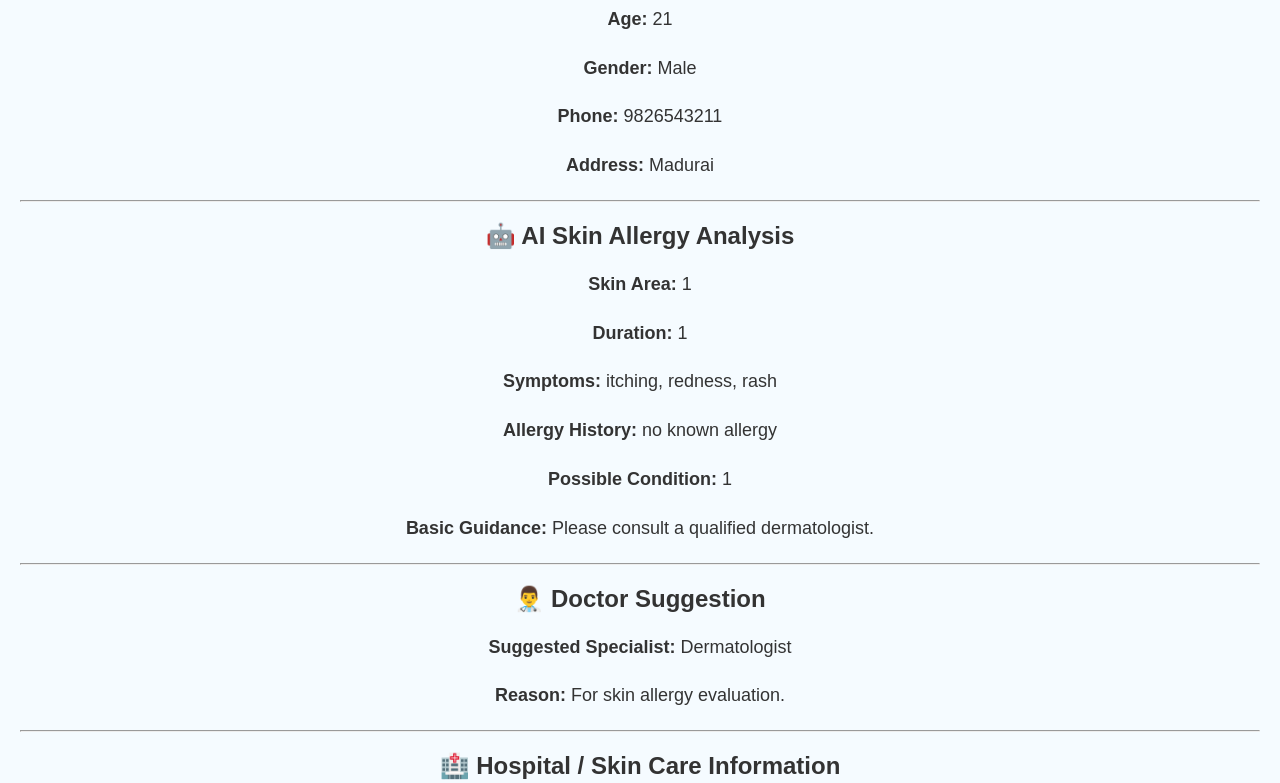
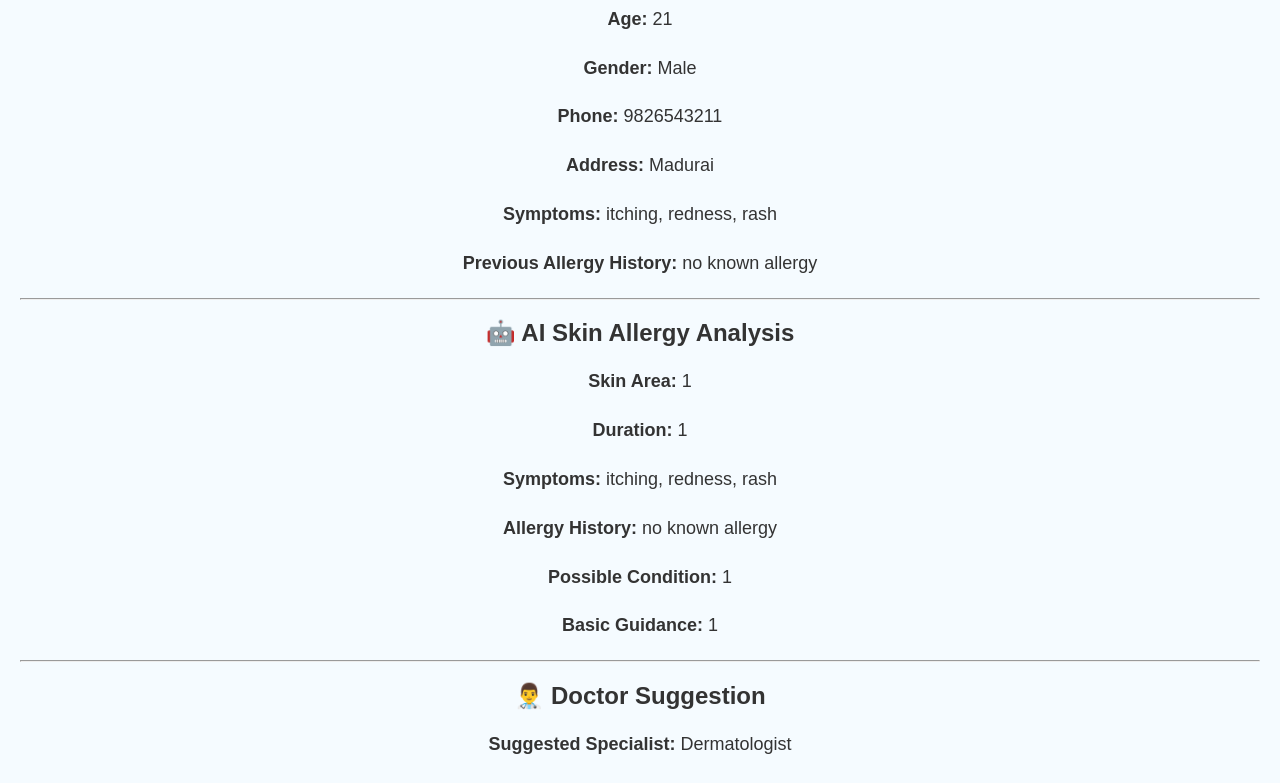
Before and after one commit to Manoj-project-26/Skin-Allergy-Management-System, a Flask app: page /report in a window 1280 px wide. Shown: the part 356-1139 px from the top of the page. Run offline with Flask 3, Linux system fonts and the light colour scheme; a user stored in the database is signed in; data comes from the database, SQL or seed files in the repository.

Commit message:
Update website modules and report

```diff
--- a/app.py
+++ b/app.py
@@ -176,11 +176,11 @@
         else:
             condition = "Unclassified Skin Symptoms"
             guidance = "Please consult a qualified healthcare professional for proper evaluation."
-            session["skin_area"] = skin_area
-            session["duration"] = duration
-            session["condition"] = condition
-            session["guidance"] = guidance
 
+        session["skin_area"] = skin_area
+        session["duration"] = duration
+        session["condition"] = condition
+        session["guidance"] = guidance
         return f"""
         <h1>🤖 AI Skin Allergy Analysis</h1>
 
@@ -340,27 +340,33 @@
         gender = "-"
         phone = "-"
         address = "-"
-        symptoms = "-"
-        allergy_history = "-"
+        symptoms = "No symptoms recorded"
+        allergy_history = "No allergy history recorded"
 
     return render_template(
         "report.html",
+
         patient_name=patient_name,
         age=age,
         gender=gender,
         phone=phone,
         address=address,
+
         symptoms=symptoms,
         allergy_history=allergy_history,
+
         skin_area=session.get("skin_area", "-"),
         duration=session.get("duration", "-"),
         condition=session.get("condition", "-"),
+        guidance=session.get(
+            "guidance",
+            "Please consult a qualified dermatologist."
+        ),
 
-
-        guidance="Please consult a qualified dermatologist.",
         doctor="Dermatologist",
         reason="For skin allergy evaluation.",
         location="Madurai",
+
         hospitals=[
             "Government Rajaji Hospital - Dermatology Department",
             "AIIMS Madurai - Department of Dermatology",
--- a/templates/home.html
+++ b/templates/home.html
@@ -37,8 +37,8 @@
             skin allergy related information and healthcare services.
         </p>
 
-        <a href="#" class="btn">Get Started</a>
-        <a href="#" class="btn">Login</a>
+        <a href="/register" class="btn">Get Started</a>
+        <a href="/login" class="btn">Login</a>
 
     </section>
 
--- a/templates/register.html
+++ b/templates/register.html
@@ -49,7 +49,7 @@
 
         <p>
             Already have an account?
-            <a href="#">Login</a>
+            <a href="/login">Login</a>
         </p>
 
     </div>
--- a/templates/report.html
+++ b/templates/report.html
@@ -27,6 +27,8 @@
         <p><b>Gender:</b> {{ gender }}</p>
         <p><b>Phone:</b> {{ phone }}</p>
         <p><b>Address:</b> {{ address }}</p>
+        <p><b>Symptoms:</b> {{ symptoms }}</p>
+        <p><b>Previous Allergy History:</b> {{ allergy_history }}</p>
 
         <hr>
 
@@ -36,7 +38,6 @@
         <p><b>Duration:</b> {{ duration }}</p>
         <p><b>Symptoms:</b> {{ symptoms }}</p>
         <p><b>Allergy History:</b> {{ allergy_history }}</p>
-
         <p>
             <b>Possible Condition:</b>
             {{ condition }}
```
